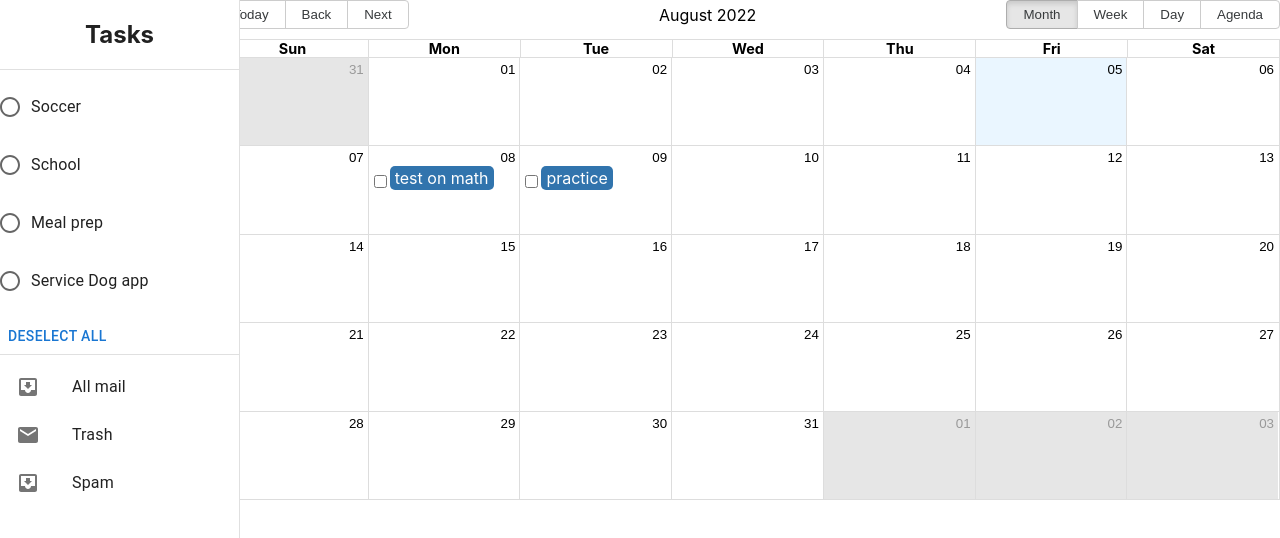
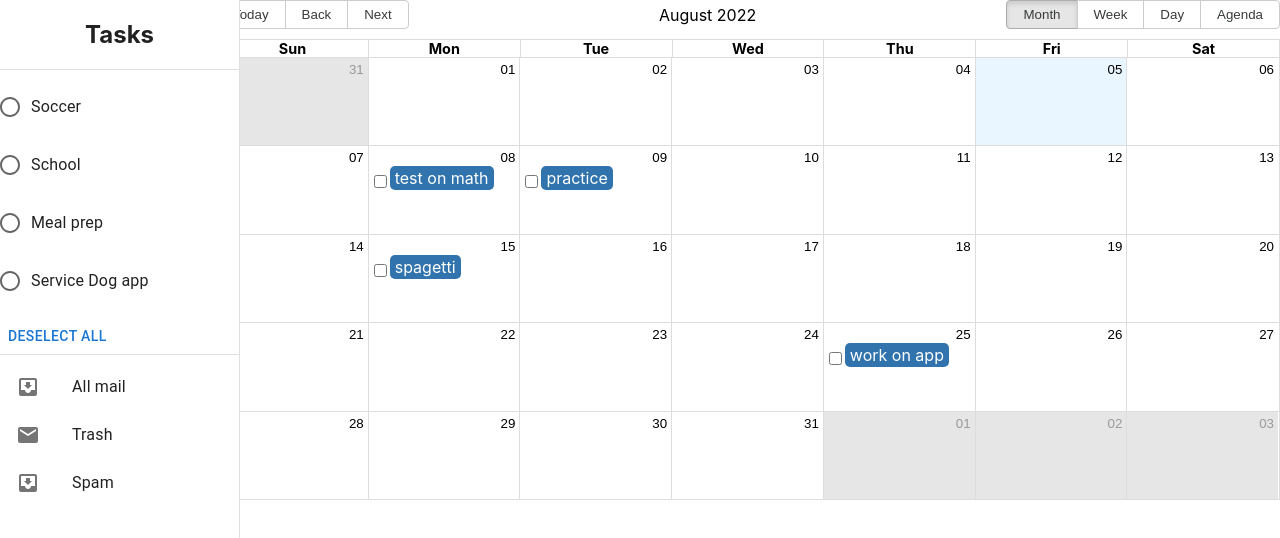
Before and after one commit to TaliSofiMato/CalendarX, a React (Create React App) app: page / in a window 1280 px wide. Shown: the top 538 px of the page. Built offline with nearby package versions, Linux system fonts and the light colour scheme.

Commit message:
added more events to calendar

```diff
--- a/src/App.js
+++ b/src/App.js
@@ -22,7 +22,21 @@ const myEventsList = [
     allDay: true,
     start: '2022-08-09T07:00:00.000Z',
     end: '2022-08-09T09:00:00.000Z',
-  }
+  },
+  {
+    id: 'Meal prep',
+    title: 'spagetti',
+    allDay: true,
+    start: '2022-08-15T07:00:00.000Z',
+    end: '2022-08-15T09:00:00.000Z',
+  },
+  {
+    id: 'Service Dog app',
+    title: 'work on app',
+    allDay: true,
+    start: '2022-08-25T07:00:00.000Z',
+    end: '2022-08-25T09:00:00.000Z',
+  },
 ]
 
 const XComponent = () => {
```
